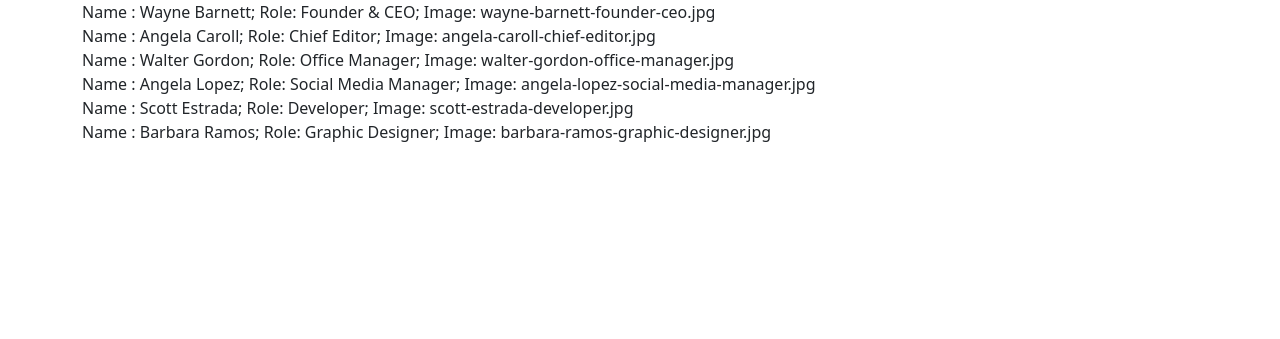
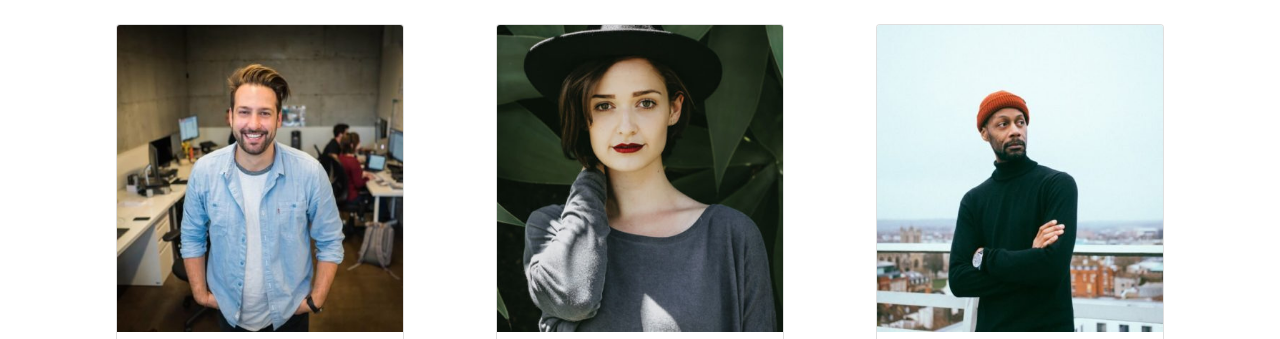
Before and after one commit to N1kola0s/js-our-team, a plain HTML site: page index.html in a window 1280 px wide. Shown: the top 339 px of the page. Drawn offline with nearby package versions, Linux system fonts and the light colour scheme.

Commit message:
add code in js

```diff
--- a/assets/js/main.js
+++ b/assets/js/main.js
@@ -68,12 +68,17 @@ stampare le stesse informazioni su DOM sottoforma di stringhe */
 
     personasElement.append(card);
 
-    card.innerHTML = ` Name : ${member.name}; Role: ${member.role}; Image: ${member.image}  `;
+    card.innerHTML = `
+
+    <div class="col d-flex justify-content-center">
+        <div class="card my-4" style="width: 18rem;">
+            <img src="./assets/img/${member.image}" class="card-img-top" alt="member image">
+            <div class="card-body">
+            <h2 class = "text-center">${member.name}</h2>
+            <h5 class = "text-center">${member.role}</h5>
+            </div>
+        </div>
+    </div>`;
 
 
   }
-
-/*
-${member.name}
-${member.role}
-${member.image} */
--- a/index.html
+++ b/index.html
@@ -15,7 +15,7 @@
 <body>
 
     <div class="container">
-        <div class ="personas"></div>
+        <div class ="personas row row-cols-3"></div>
         <script src="./assets/js/main.js"></script>
     </div>
 
```
